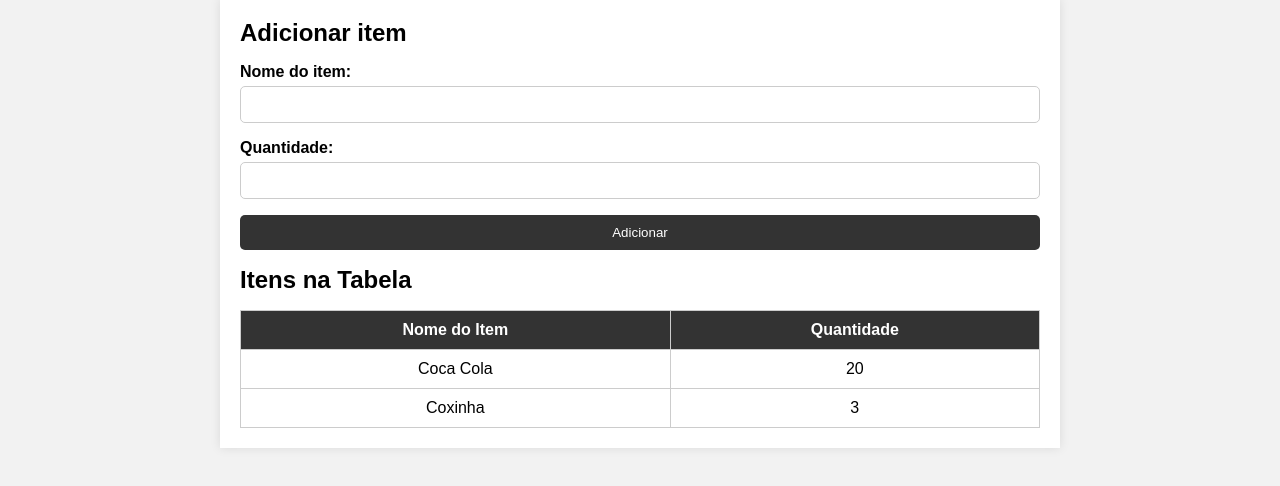
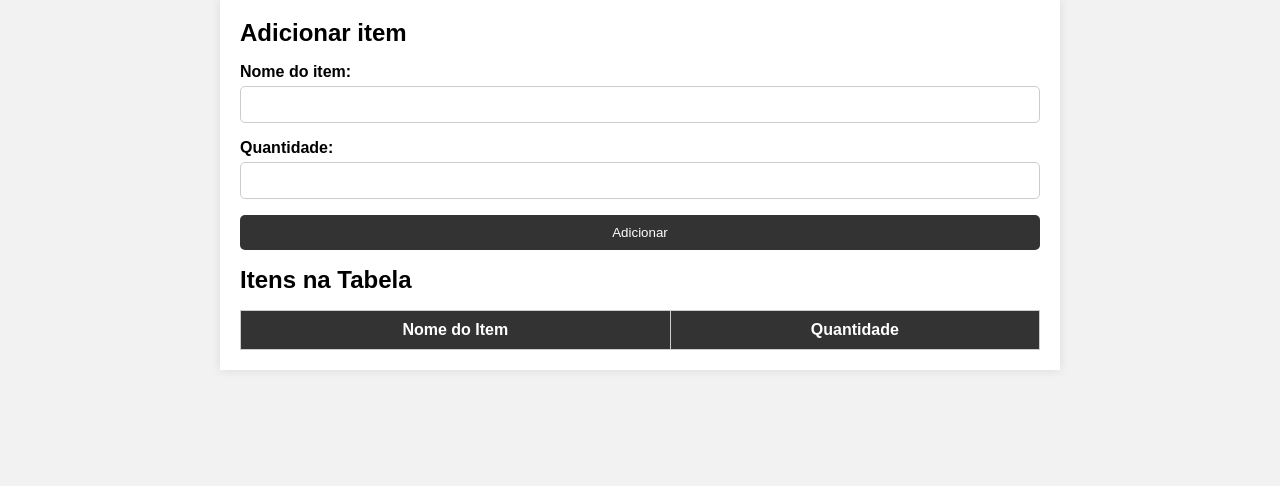
Before and after one commit to grisoliaa/formulario-tabela, a plain HTML site: page index.html in a window 1280 px wide. Shown: the part 78-564 px from the top of the page. Drawn offline with Linux system fonts and the light colour scheme.

Commit message:
removendo os tr

```diff
--- a/index.html
+++ b/index.html
@@ -61,23 +61,6 @@
                 </thead>
 
                 <tbody id="tabela">
-                    <tr>
-                        <td>
-                            Coca Cola
-                        </td>
-                        <td>
-                            20
-                        </td>
-                    </tr>
-
-                    <tr>
-                        <td>
-                            Coxinha
-                        </td>
-                        <td>
-                            3
-                        </td>
-                    </tr>
 
                 </tbody>
 
```
